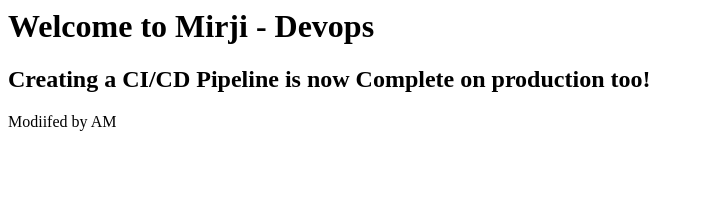
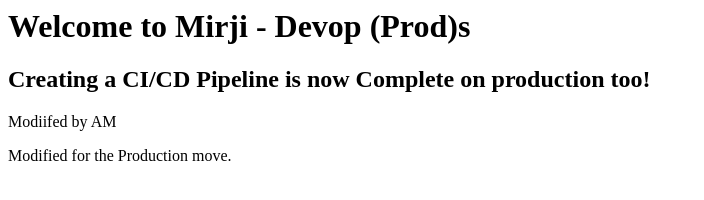
Before and after one commit to mirjianand/website, a plain HTML site: page index.html in a window 1280 px wide. Shown: the whole page, without its empty margins (0-704 px from the left). Drawn offline with Linux system fonts and the light colour scheme.

Commit message:
Production changes done

```diff
--- a/index.html
+++ b/index.html
@@ -1,8 +1,9 @@
 <html>
-<title>Jenkins CI/CD Pipeline (by AM)</title>
+<title>Jenkins CI/CD Pipeline (by AM/QA)</title>
 <body>
-<h1> Welcome to Mirji - Devops </h1>
+<h1> Welcome to Mirji - Devop (Prod)s </h1>
 <h2>Creating a CI/CD Pipeline is now Complete on production too!</h2>
 <p>Modiifed by AM</p>
+<p>Modified for the Production move.</p>
 </body>
 </html>
```
